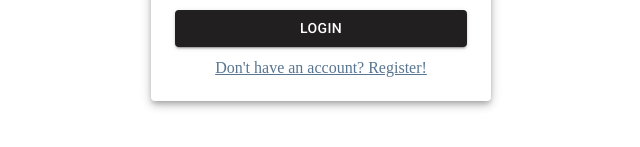
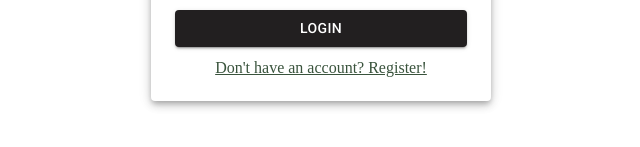
Before and after one commit to cesar-santamaria/sendero, a React (Create React App) app in the folder client/: page /login in a window 1280 px wide. Shown: the part 541-688 px from the top of the page, without its empty margins (319-959 px from the left). Built offline with nearby package versions, Linux system fonts and the light colour scheme.

Commit message:
Fix register link

```diff
--- /dev/null
+++ b/client/public/style.css
@@ -0,0 +1,5 @@
+* {
+  margin: 0;
+  padding: 0;
+  box-sizing: border-box;
+}
--- a/client/src/pages/login/Login.jsx
+++ b/client/src/pages/login/Login.jsx
@@ -66,7 +66,7 @@ export default function Login() {
               <Button variant="contained">Login</Button>
               <Link
                 to="/register"
-                style={{ textAlign: 'center', color: '#577590' }}
+                style={{ textAlign: 'center', color: '#39533C' }}
               >
                 Don&apos;t have an account? Register!
               </Link>
```
